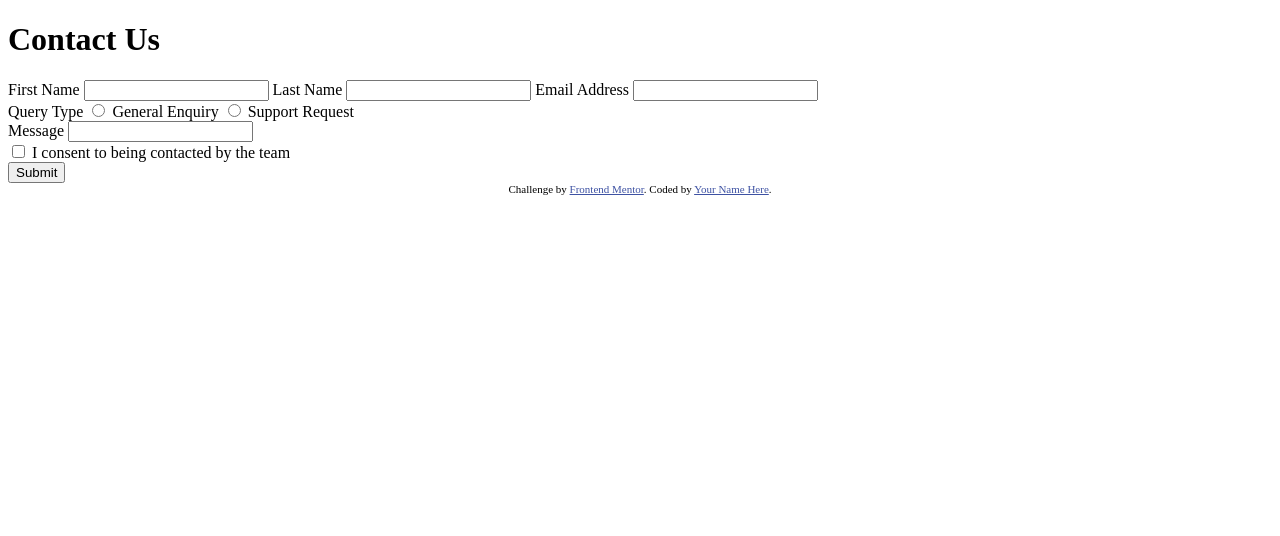
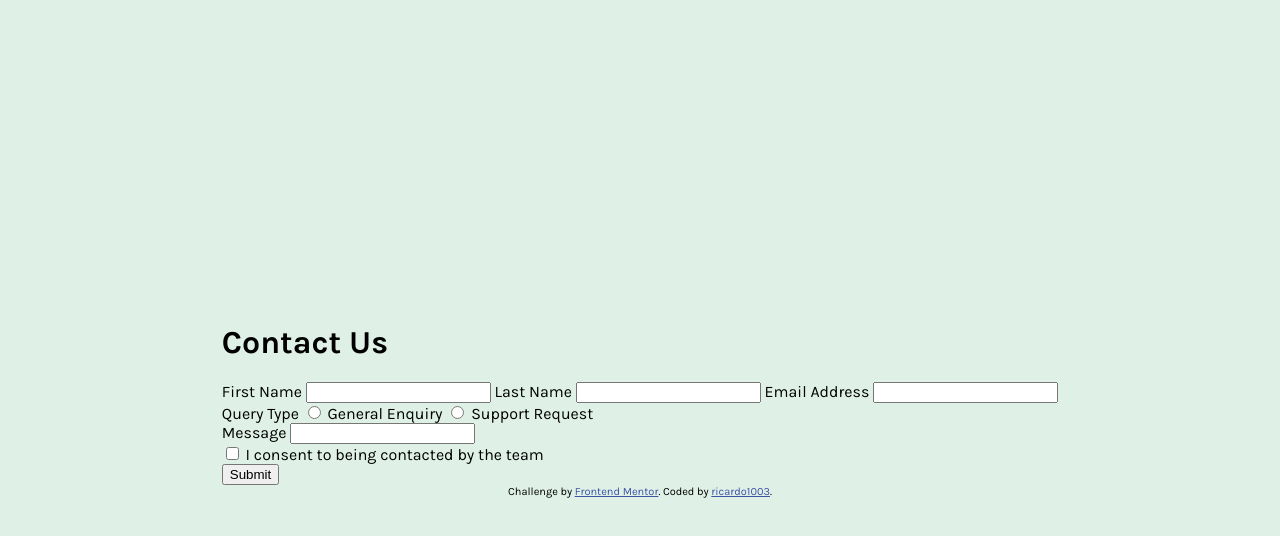
Before and after one commit to ricardo1003/Contact-form, a plain HTML site: page index.html in a window 1280 px wide. Drawn offline with Linux system fonts and the light colour scheme.

Commit message:
fonts & stylesheet added + basic styles

```diff
--- /dev/null
+++ b/css/styles.css
@@ -0,0 +1,49 @@
+body{
+    min-height: 100vh;
+    margin: 0;
+    display: flex;
+    flex-direction: column;
+    align-items: center;
+    justify-content: center;
+    box-sizing: border-box;
+    background-color: hsl(148, 38%, 91%);
+    font-family: "Karla";
+}
+
+
+
+
+
+
+
+
+
+
+
+
+
+
+
+
+
+
+
+
+
+
+
+
+
+
+
+
+
+
+
+
+
+
+
+
+.attribution { font-size: 11px; text-align: center; }
+.attribution a { color: hsl(228, 45%, 44%); }
--- a/index.html
+++ b/index.html
@@ -2,17 +2,15 @@
 <html lang="en">
 <head>
   <meta charset="UTF-8">
-  <meta name="viewport" content="width=device-width, initial-scale=1.0"> <!-- displays site properly based on user's device -->
+  <meta name="viewport" content="width=device-width, initial-scale=1.0">
+  <link rel="preconnect" href="https://fonts.googleapis.com">
+  <link rel="preconnect" href="https://fonts.gstatic.com" crossorigin>
+  <link href="https://fonts.googleapis.com/css2?family=Karla:ital,wght@0,200..800;1,200..800&display=swap" rel="stylesheet">
 
   <link rel="icon" type="image/png" sizes="32x32" href="./assets/images/favicon-32x32.png">
+  <link rel="stylesheet" href="./css/styles.css">
 
   <title>Frontend Mentor | Contact form</title>
-
-  <!-- Feel free to remove these styles or customise in your own stylesheet 👍 -->
-  <style>
-    .attribution { font-size: 11px; text-align: center; }
-    .attribution a { color: hsl(228, 45%, 44%); }
-  </style>
 </head>
 <body>
   <main>
@@ -61,7 +59,7 @@
 -->
   <footer class="attribution">
     Challenge by <a href="https://www.frontendmentor.io?ref=challenge">Frontend Mentor</a>.
-    Coded by <a href="#">Your Name Here</a>.
+    Coded by <a href="https://www.github.com/ricardo1003">ricardo1003</a>.
   </footer>
 </body>
 </html>
```
